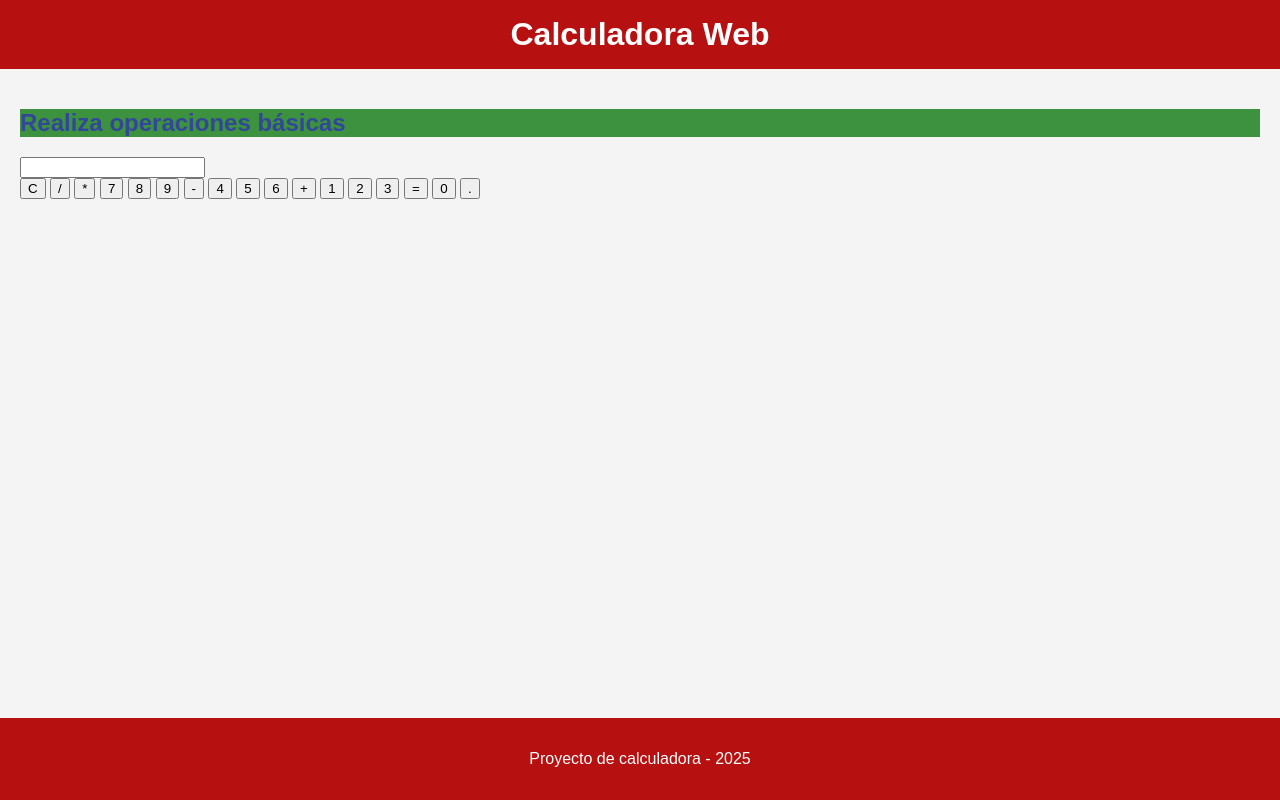
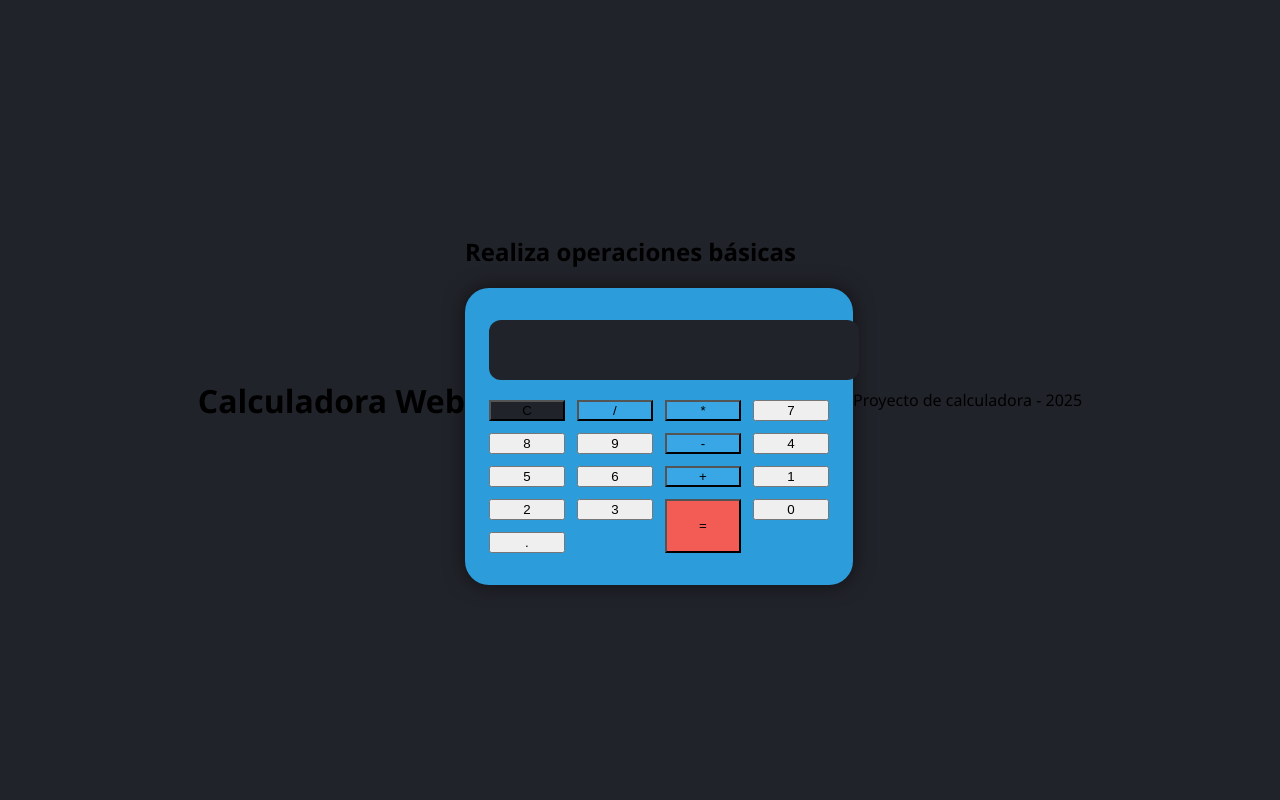
Before and after one commit to dogi-table/Proyecto-final, a Flask app: page / in a window 1280 px wide. Run offline with Flask 3, Linux system fonts and the light colour scheme.

Commit message:
calculadora flask

```diff
--- a/calculadora-web/static/estilos.css
+++ b/calculadora-web/static/estilos.css
@@ -1,45 +1,81 @@
-/* Estilos generales */
 body {
-    font-family: sans-serif; /* Establece la fuente del texto a una fuente sans-serif */
-    margin: 0;          /* Elimina el margen predeterminado del cuerpo de la página */
-    padding: 0;         /* Elimina el relleno predeterminado del cuerpo de la página */
-    background-color: #f4f4f4;  /* Establece el color de fondo de la página a un gris claro */
-    color: #333;           /* Establece el color del texto principal a un gris oscuro */
-    display: flex;       /* Utiliza Flexbox para el diseño de la página */
-    flex-direction: column;  /* Organiza los elementos en una columna */
-    min-height: 100vh;    /* Establece la altura mínima del cuerpo al 100% de la altura de la ventana */
-                        /* Esto asegura que el pie de página se pegue a la parte inferior
-                           incluso si el contenido principal no llena toda la pantalla */
+  background: #21232a;
+  font-family: 'Segoe UI', Arial, sans-serif;
+  display: flex;
+  justify-content: center;
+  align-items: center;
+  height: 100vh;
+  margin: 0;
 }
 
-header, footer {
-    background-color: #b71010;  /* Establece el color de fondo del encabezado y pie de página a negro */
-    color: white;          /* Establece el color del texto del encabezado y pie de página a blanco */
-    text-align: center;    /* Centra el texto horizontalmente en el encabezado y pie de página */
-    padding: 1em 0;       /* Agrega relleno vertical (arriba y abajo) al encabezado y pie de página */
+.calculator {
+  background: #2d9cdb;
+  border-radius: 24px;
+  box-shadow: 0 0 20px #0008;
+  padding: 32px 24px;
+  width: 340px;
 }
 
-header h1 {
-    margin: 0;          /* Elimina el margen predeterminado del encabezado h1 para un mejor control del espaciado */
+.display {
+  width: 100%;
+  height: 60px;
+  font-size: 2rem;
+  border-radius: 12px;
+  border: none;
+  padding: 0 15px;
+  margin-bottom: 20px;
+  background: #21232a;
+  color: white;
+  text-align: right;
+  font-family: monospace;
 }
 
-main {
-    padding: 20px;        /* Agrega relleno alrededor del contenido principal */
-    flex: 1;            /* Permite que la sección <main> se expanda y ocupe el espacio restante */
-                        /* Esto es importante para empujar el pie de página hacia la parte inferior */
+.buttons {
+  display: grid;
+  grid-template-columns: repeat(4, 1fr);
+  grid-gap: 12px;
 }
 
-main h2 {
-    color: #334799;      /* Establece el color del texto para los encabezados <h2> a un color púrpura */
-    background-color: #3c923f;
+.btn {
+  background: #39a6e6;
+  border: none;
+  border-radius: 12px;
+  font-size: 1.4rem;
+  font-weight: bold;
+  color: white;
+  cursor: pointer;
+  padding: 15px 0;
+  transition: background 0.2s;
+  display: flex;
+  justify-content: center;
+  align-items: center;
 }
 
-main p {
-    line-height: 0.6;    /* Establece el espaciado entre líneas para mejorar la legibilidad del texto en los párrafos */
+.btn:hover {
+  background: #217dbb;
 }
 
-footer {
-    margin-top: auto;    /* Empuja el pie de página hacia la parte inferior de la ventana del navegador */
-                        /* Esto asegura que el pie de página esté siempre en la parte inferior,
-                           incluso si el contenido principal es corto */
+.operator {
+  background: #39a6e6;
 }
+
+.equals {
+  background: #f25c54;
+  grid-row: span 2;
+}
+
+.equals:hover {
+  background: #c0392b;
+}
+
+.clear {
+  background: #21232a;
+}
+
+.clear:hover {
+  background: #44495a;
+}
+
+.zero {
+  grid-column: span 2;
+}
```
